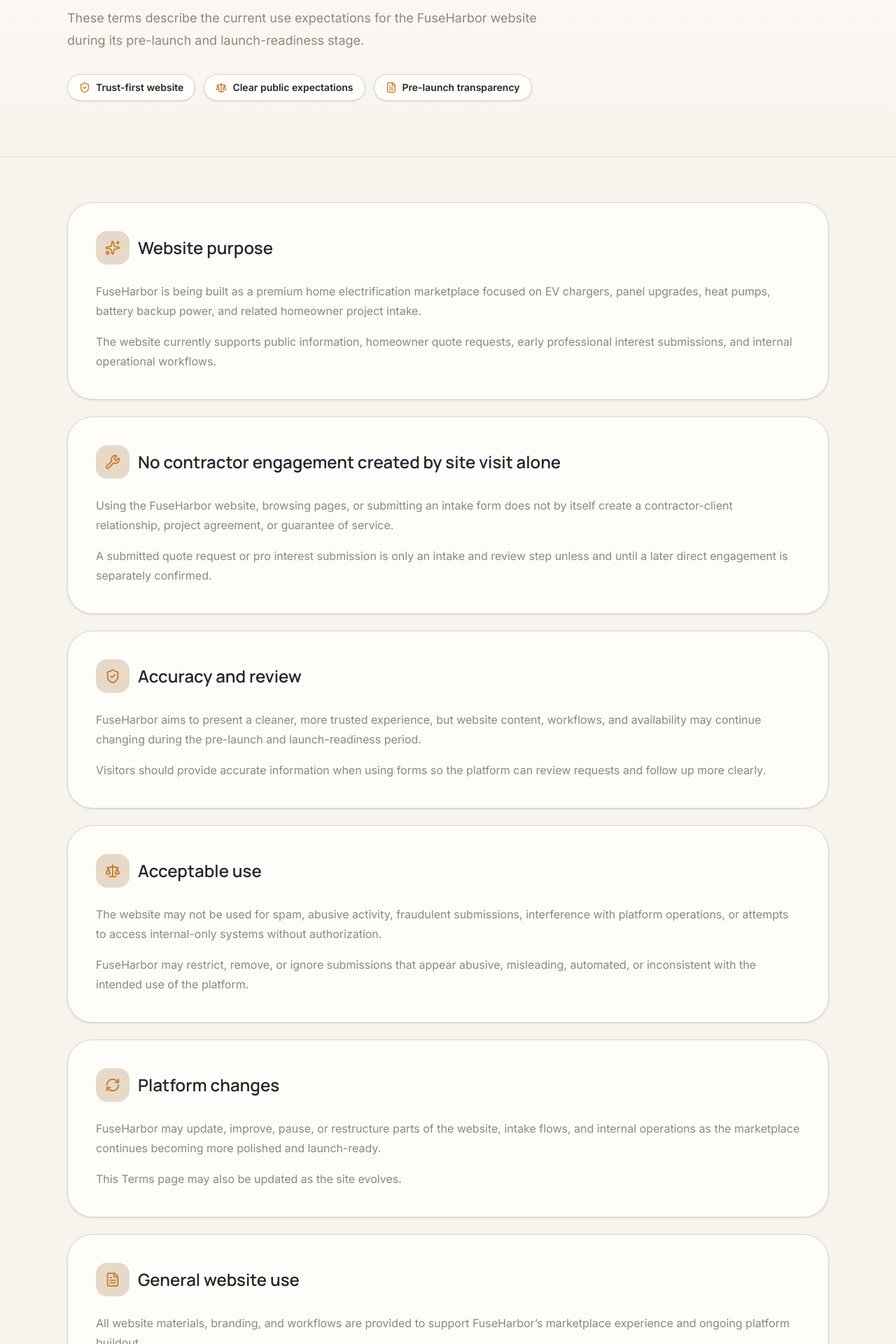
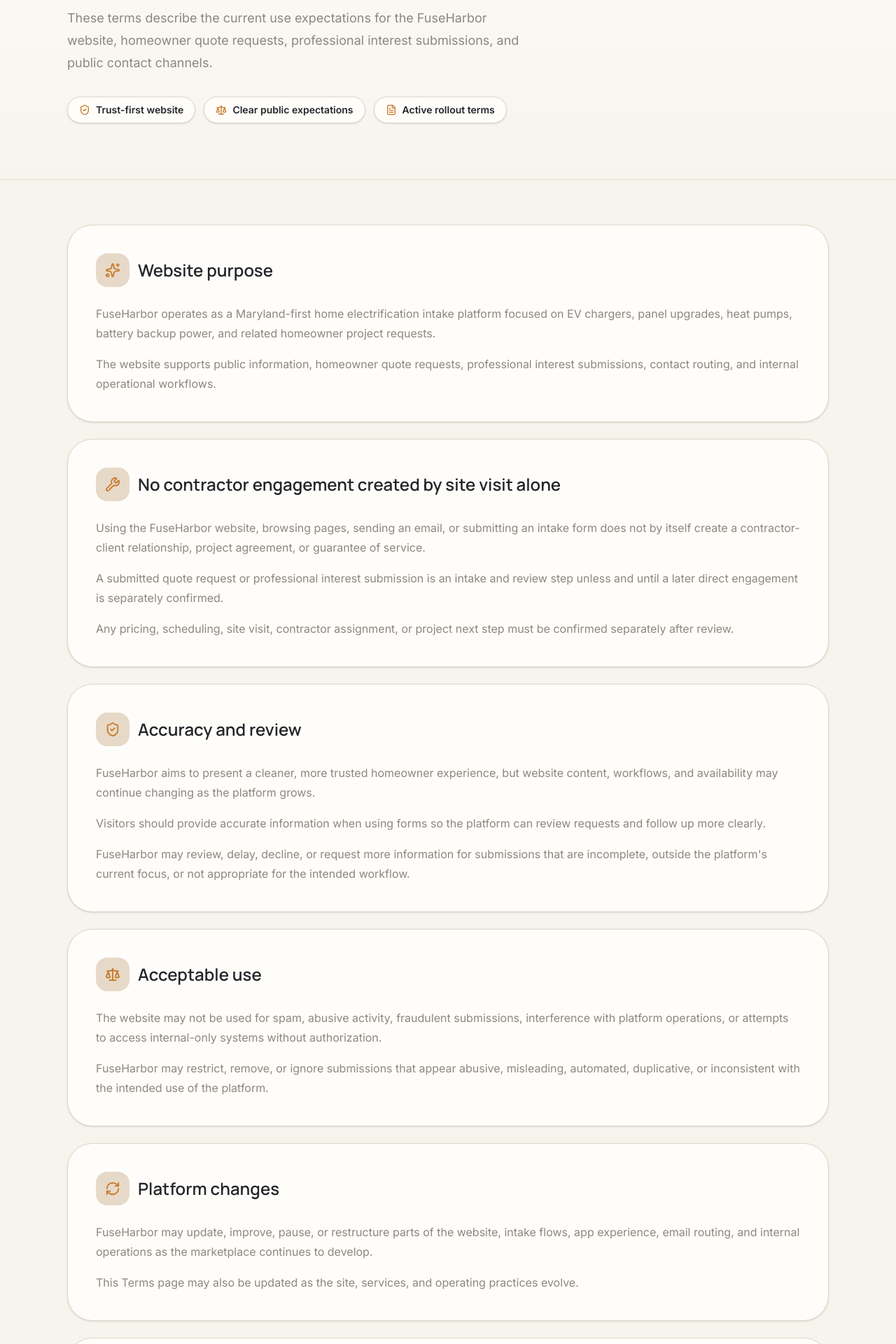
Before and after one commit to olayideibironke/fuseharbor-web, a Next.js app: page /terms in a window 1280 px wide. Shown: the part 260-2180 px from the top of the page at 70% size. Built offline with nearby package versions, Linux system fonts and the light colour scheme; no server answers.

Commit message:
Polish FuseHarbor terms page for active rollout

```diff
--- a/src/app/terms/page.tsx
+++ b/src/app/terms/page.tsx
@@ -14,24 +14,26 @@
     title: "Website purpose",
     icon: Sparkles,
     body: [
-      "FuseHarbor is being built as a premium home electrification marketplace focused on EV chargers, panel upgrades, heat pumps, battery backup power, and related homeowner project intake.",
-      "The website currently supports public information, homeowner quote requests, early professional interest submissions, and internal operational workflows.",
+      "FuseHarbor operates as a Maryland-first home electrification intake platform focused on EV chargers, panel upgrades, heat pumps, battery backup power, and related homeowner project requests.",
+      "The website supports public information, homeowner quote requests, professional interest submissions, contact routing, and internal operational workflows.",
     ],
   },
   {
     title: "No contractor engagement created by site visit alone",
     icon: Wrench,
     body: [
-      "Using the FuseHarbor website, browsing pages, or submitting an intake form does not by itself create a contractor-client relationship, project agreement, or guarantee of service.",
-      "A submitted quote request or pro interest submission is only an intake and review step unless and until a later direct engagement is separately confirmed.",
+      "Using the FuseHarbor website, browsing pages, sending an email, or submitting an intake form does not by itself create a contractor-client relationship, project agreement, or guarantee of service.",
+      "A submitted quote request or professional interest submission is an intake and review step unless and until a later direct engagement is separately confirmed.",
+      "Any pricing, scheduling, site visit, contractor assignment, or project next step must be confirmed separately after review.",
     ],
   },
   {
     title: "Accuracy and review",
     icon: ShieldCheck,
     body: [
-      "FuseHarbor aims to present a cleaner, more trusted experience, but website content, workflows, and availability may continue changing during the pre-launch and launch-readiness period.",
+      "FuseHarbor aims to present a cleaner, more trusted homeowner experience, but website content, workflows, and availability may continue changing as the platform grows.",
       "Visitors should provide accurate information when using forms so the platform can review requests and follow up more clearly.",
+      "FuseHarbor may review, delay, decline, or request more information for submissions that are incomplete, outside the platform's current focus, or not appropriate for the intended workflow.",
     ],
   },
   {
@@ -39,23 +41,24 @@
     icon: Scale,
     body: [
       "The website may not be used for spam, abusive activity, fraudulent submissions, interference with platform operations, or attempts to access internal-only systems without authorization.",
-      "FuseHarbor may restrict, remove, or ignore submissions that appear abusive, misleading, automated, or inconsistent with the intended use of the platform.",
+      "FuseHarbor may restrict, remove, or ignore submissions that appear abusive, misleading, automated, duplicative, or inconsistent with the intended use of the platform.",
     ],
   },
   {
     title: "Platform changes",
     icon: RefreshCw,
     body: [
-      "FuseHarbor may update, improve, pause, or restructure parts of the website, intake flows, and internal operations as the marketplace continues becoming more polished and launch-ready.",
-      "This Terms page may also be updated as the site evolves.",
+      "FuseHarbor may update, improve, pause, or restructure parts of the website, intake flows, app experience, email routing, and internal operations as the marketplace continues to develop.",
+      "This Terms page may also be updated as the site, services, and operating practices evolve.",
     ],
   },
   {
     title: "General website use",
     icon: FileText,
     body: [
-      "All website materials, branding, and workflows are provided to support FuseHarbor’s marketplace experience and ongoing platform buildout.",
-      "Nothing on this page should be read as a guarantee of project approval, contractor assignment, timing commitment, or platform feature permanence during the current build stage.",
+      "All website materials, branding, and workflows are provided to support FuseHarbor's marketplace experience and public intake operations.",
+      "Nothing on this page should be read as a guarantee of project approval, contractor assignment, timing commitment, financing, savings, incentives, rebate eligibility, or permanent feature availability.",
+      "For general questions about FuseHarbor, contact info@fuseharbor.org or support@fuseharbor.org.",
     ],
   },
 ];
@@ -77,7 +80,8 @@
           </h1>
           <p className="mt-6 max-w-2xl text-lg leading-8 text-fh-stone">
             These terms describe the current use expectations for the FuseHarbor
-            website during its pre-launch and launch-readiness stage.
+            website, homeowner quote requests, professional interest
+            submissions, and public contact channels.
           </p>
 
           <div className="mt-8 flex flex-wrap gap-3">
@@ -91,7 +95,7 @@
             </div>
             <div className="inline-flex items-center gap-2 rounded-full border border-fh-linen bg-fh-white px-4 py-2 text-sm font-semibold text-fh-graphite shadow-sm">
               <FileText size={16} className="text-fh-copper" />
-              Pre-launch transparency
+              Active rollout terms
             </div>
           </div>
         </div>
```
